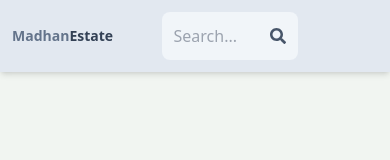
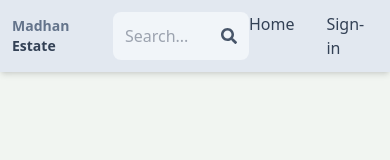
Before and after one commit to Madhan235/mern-estate, a React (Vite) app in the folder client/: page / in a window 390 px wide. Shown: the top 160 px of the page. Built offline with nearby package versions, Linux system fonts and the light colour scheme; no server answers.

Commit message:
signin added in mobile screen

```diff
--- a/client/src/components/Header.jsx
+++ b/client/src/components/Header.jsx
@@ -54,14 +54,15 @@ export default function Header() {
             <FaSearch className="text-slate-600" />
           </button>
         </form>
+
         <ul className="flex gap-4">
           <Link to={"/"}>
-            <li className="hidden sm:inline text-slate-700 hover:underline cursor-pointer">
+            <li className=" sm:inline text-slate-700 hover:underline cursor-pointer">
               Home
             </li>
           </Link>
           <Link to={"/about"}>
-            <li className="hidden sm:inline text-slate-700 hover:underline cursor-pointer">
+            <li className=" hidden sm:inline text-slate-700 hover:underline cursor-pointer">
               About
             </li>
           </Link>
@@ -74,7 +75,7 @@ export default function Header() {
                 alt="profile"
               />
             ) : (
-              <li className="hidden sm:inline text-slate-700 hover:underline cursor-pointer">
+              <li className=" sm:inline text-slate-700 hover:underline cursor-pointer">
                 Sign-in
               </li>
             )}
--- a/client/src/pages/Home.jsx
+++ b/client/src/pages/Home.jsx
@@ -85,8 +85,9 @@ const fetchSaleListings = async ()=>{
 
 
 {offerListings && offerListings.length > 0 && offerListings.map((listing)=>(
-  <SwiperSlide>
-    <div style={{background:`url(${listing.imageUrls[0]}) center no-repeat`, backgroundSize : "cover"}} className="h-[500px]" key={listing._id}></div>
+  <SwiperSlide key={listing._id}>
+    <div
+      style={{background:`url(${listing.imageUrls[0]}) center no-repeat`, backgroundSize : "cover"}} className="h-[500px]" ></div>
   </SwiperSlide>
 ))}
 
```
